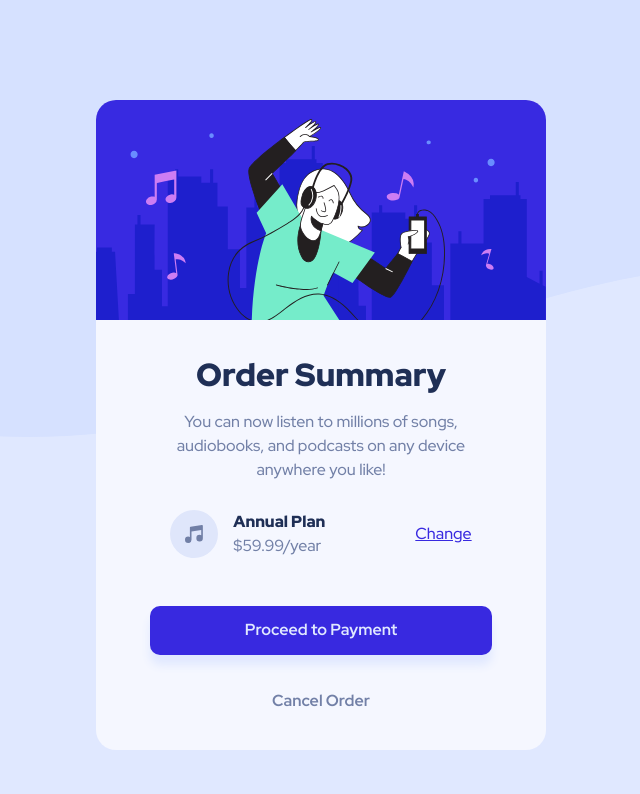
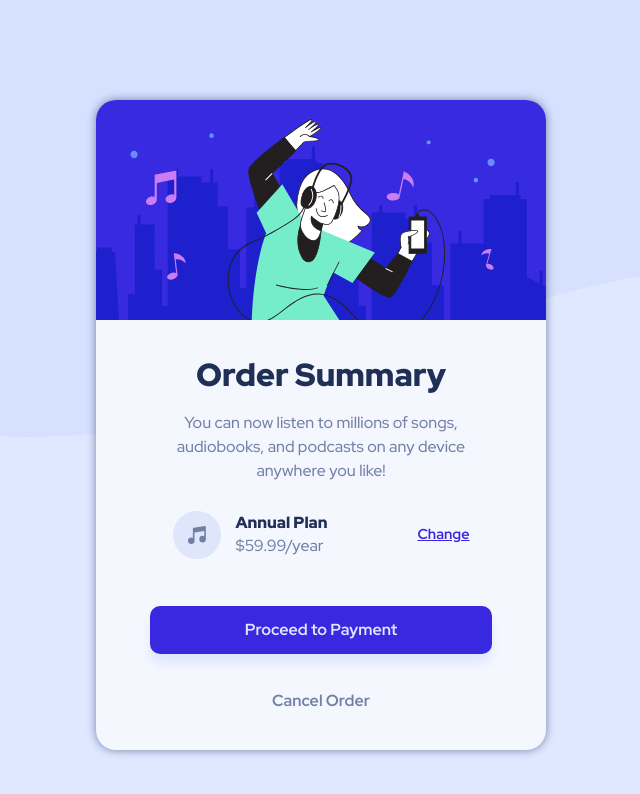
Before and after one commit to saifu-a/order-summary, an Angular app: page / in a window 1280 px wide. Shown: the top 794 px of the page, without its empty margins (319-959 px from the left). Built offline with nearby package versions, Linux system fonts and the light colour scheme.

Commit message:
add box-shadow

```diff
--- a/src/app/card/card.component.css
+++ b/src/app/card/card.component.css
@@ -9,6 +9,7 @@
   background-color: hsl(225, 100%, 98%);
   overflow: hidden;
   margin-top: 100px;
+  box-shadow: 0 0 10px hsl(224, 23%, 55%);
 }
 
 .card-heading {
@@ -52,6 +53,8 @@
   text-decoration: underline;
   color: hsl(245, 75%, 52%);
   cursor: pointer;
+  font-weight: 700;
+  font-size: 0.9rem;
 }
 
 .button-proceed {
@@ -78,9 +81,9 @@
 
 @media (max-width: 376px) {
   .card {
-    margin-top: 50px;
+    margin-top: 60px;
     width: 330px;
-    height: 600px;
+    height: 580px;
   }
 
   img {
@@ -96,6 +99,11 @@
     padding: 0 30px;
   }
 
+  .card-pricing {
+    padding-left: 15px;
+    padding-right: 30px;
+  }
+
   .button-proceed {
     padding: 15px 60px;
     margin: 0;
```
